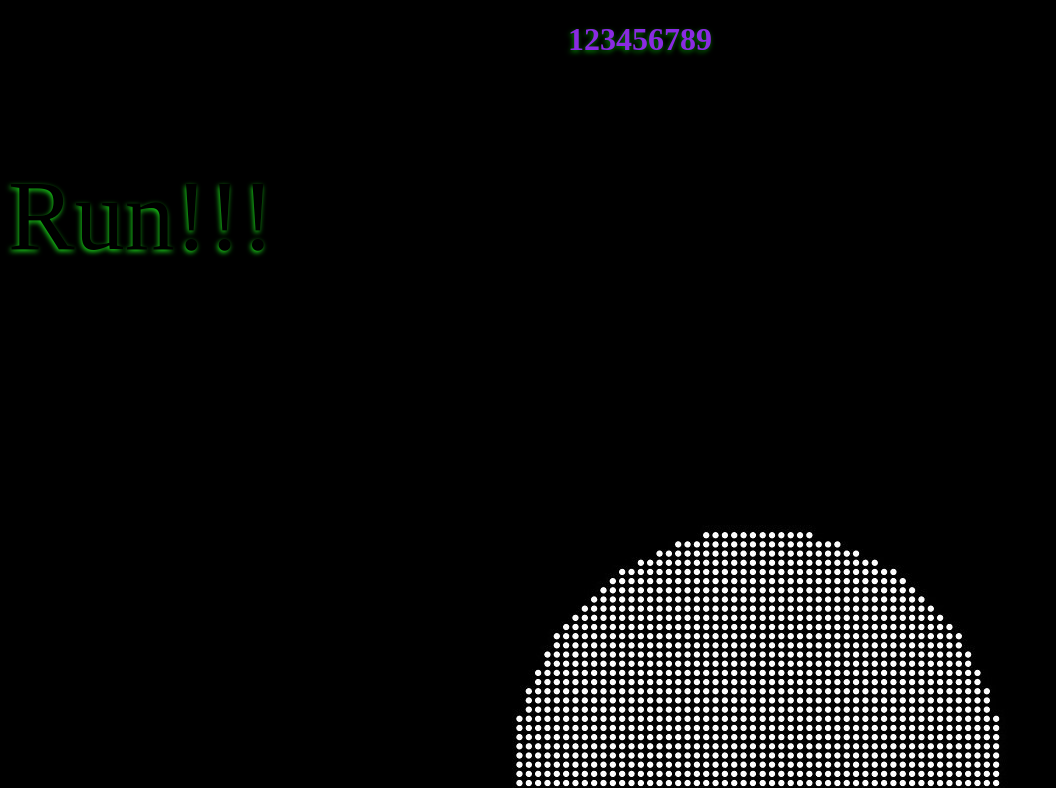
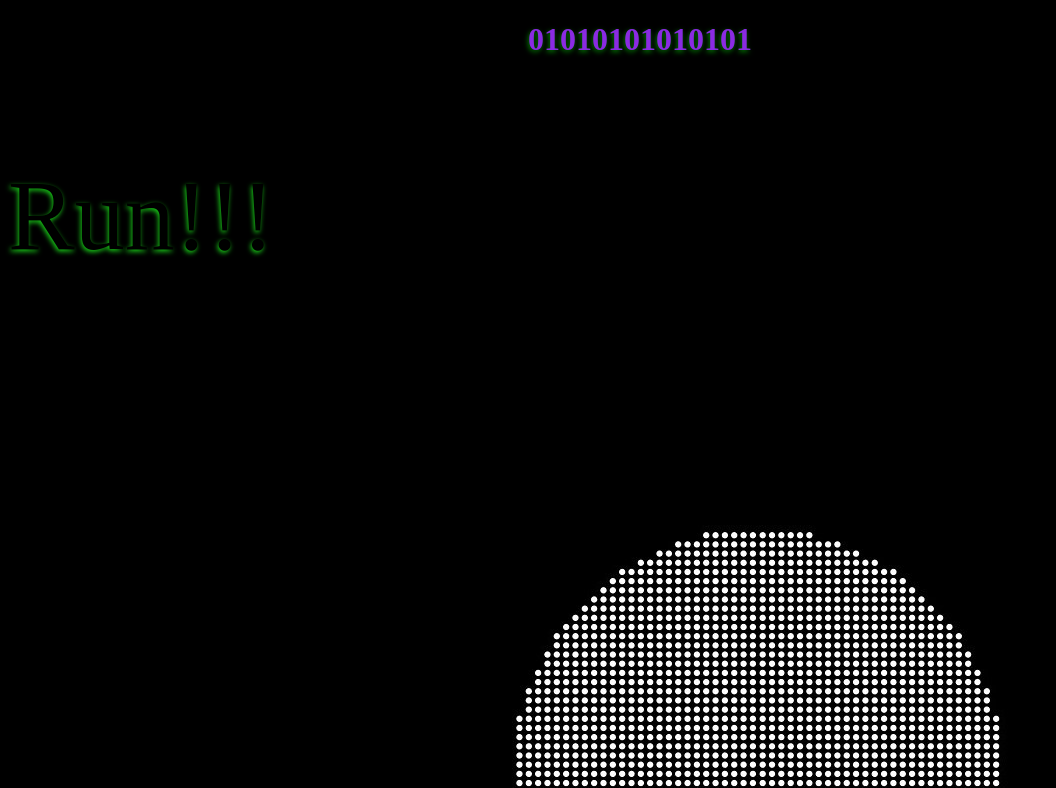
Before and after one commit to unknownskull313/unknownskull313, a plain HTML site: page index.html in a window 1280 px wide. Shown: the top 788 px of the page, without its empty margins (0-1056 px from the left). Drawn offline with Linux system fonts and the light colour scheme.

Commit message:
Update index.html

```diff
--- a/index.html
+++ b/index.html
@@ -45,7 +45,7 @@
             text-shadow: 2px 2px 2px palevioletred;
         }
     </style>
-    <h1>123456789</h1>
+    <h1>01010101010101</h1>
     <p>Run!!!</p>
     <img src="skull.jpg" style="margin-left: 400px;margin-bottom: 2000px;">
 </body>
```
